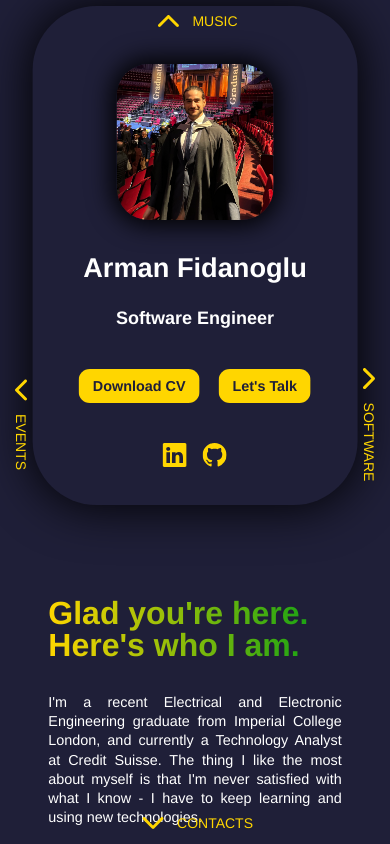
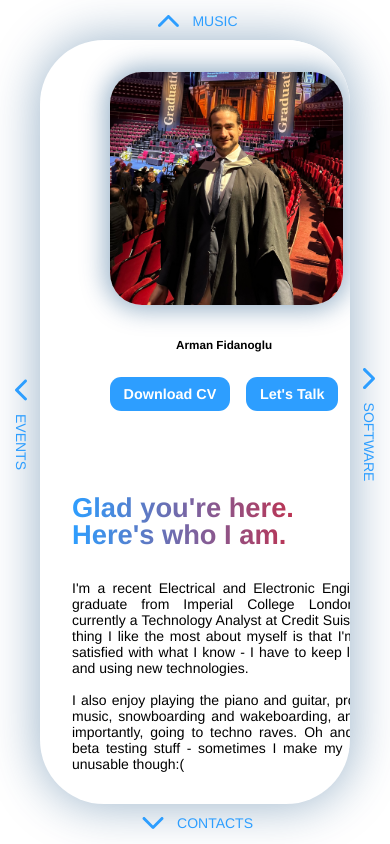
Before and after one commit to Armanfidan/armanfidan.github.io, a React (Create React App) app: page / in a window 390 px wide. Built offline with nearby package versions, Linux system fonts and the light colour scheme.

Commit message:
Redesigned home page to be more responsive.

```diff
--- a/src/App.css
+++ b/src/App.css
@@ -2,6 +2,16 @@
     width: 100%;
     height: 100%;
     position: absolute;
+}
+
+.slide-container {
+
+}
+
+img {
+    display: block;
+    width: 100%;
+    height: 100%;
 }
 
 html,
@@ -14,47 +24,24 @@ body {
     background: var(--colour-bg);
     font-family: Helvetica Neue, Helvetica, Arial, sans-serif;
     font-size: 14px;
-    color: #ffffff;
+    color: var(--colour-text);
     margin: 0;
     padding: 0;
 }
 
 .swiper {
+    position: absolute;
+    left: 0;
+    top: 0;
     width: 100%;
     height: 100%;
 }
 
 .swiper-slide {
-    position: absolute;
-    height: 90%;
-    width: 90%;
-    text-align: center;
-    font-size: 18px;
-    background: var(--colour-bg);
-
-    /* Center slide text vertically */
-    display: -webkit-box;
-    display: -ms-flexbox;
-    display: -webkit-flex;
-    display: flex;
-    -webkit-box-pack: center;
-    -ms-flex-pack: center;
-    -webkit-justify-content: center;
-    justify-content: center;
-    -webkit-box-align: center;
-    -ms-flex-align: center;
-    -webkit-align-items: center;
-    align-items: center;
-}
-
-.swiper-slide img {
-    display: block;
-    width: 100%;
-    height: 100%;
-    object-fit: cover;
+    /*background: var(--colour-bg);*/
 }
 
 .swiper-v {
-    background: var(--colour-bg);
-    z-index: 100;
+    /*background: var(--colour-bg);*/
+    z-index: 10;
 }
--- a/src/App.tsx
+++ b/src/App.tsx
@@ -2,12 +2,15 @@ import React, {useState} from 'react';
 import './App.css';
 
 import {SwiperSlide} from "swiper/react";
+import SwiperCore, { Scrollbar } from 'swiper';
 
 import "swiper/css";
 import "swiper/css/pagination";
 import CustomSwiper from "./components/nav/CustomSwiper";
 import NavButtons from "./components/nav/NavButtons";
 import Home from "./components/home/Home";
+
+SwiperCore.use([Scrollbar]);
 
 function App() {
     const initialSlide: [number, number] = [1, 1];
--- a/src/components/home/Home.tsx
+++ b/src/components/home/Home.tsx
@@ -10,19 +10,28 @@ function Home() {
                 <div className="profile-picture">
                     <img src={require("../../assets/me.jpg")} alt="Me"/>
                 </div>
-                <h2>Arman Fidanoglu</h2>
-                <h4 className="text-light">Software Engineer</h4>
-                <HomeButtons/>
-                <Socials/>
+                <div id="intro">
+                    <div>
+                        <h2>Arman Fidanoglu</h2>
+                        <br/>
+                        <HomeButtons/>
+                    </div>
+                    <div>
+                        <h4 style={{marginTop: '1.6rem'}} className="text-light">Software Engineer</h4>
+                        <Socials/>
+                    </div>
+                </div>
             </div>
             <div className="about-container">
                 <h1>Glad you're here.<br/>Here's who I am.</h1>
                 <p>I'm a recent Electrical and Electronic Engineering graduate from Imperial College London, and
                     currently a Technology Analyst at Credit Suisse.
-                    The thing I like the most about myself is that I'm never satisfied with what I know - I have to keep
+                    The thing I like the most about myself is that I'm never satisfied with what I know - I have to
+                    keep
                     learning and using new technologies.
                     <br/><br/>
-                    I also enjoy playing the piano and guitar, producing music, snowboarding and wakeboarding, and most
+                    I also enjoy playing the piano and guitar, producing music, snowboarding and wakeboarding, and
+                    most
                     importantly, going to techno raves.
                     Oh and I love beta testing stuff - sometimes I make my devices unusable though:(
                 </p>
--- a/src/components/home/home.css
+++ b/src/components/home/home.css
@@ -1,43 +1,41 @@
 #home-container {
-    padding: 7rem 15% 7rem 15%;
+    padding: 2rem;
+    display: grid;
+    grid-template-columns: 1fr 1fr;
+    border-radius: 4rem;
+    position: absolute;
+    left: var(--container-margin);
+    top: var(--container-margin);
+    bottom: var(--container-margin);
+    right: var(--container-margin);
     /*overflow: hidden;*/
-    display: grid;
-    position: relative;
-    grid-template-columns: 1fr 1fr;
+    align-items: center;
 }
 
 .profile-card {
     background: var(--colour-bg);
     box-shadow: 0 0 50px 1px var(--colour-primary-shadow);
-    border-radius: 4rem;
+    border-radius: 3.5rem;
     padding: 2rem;
-    height: fit-content;
-    width: 50%;
     position: relative;
-    transform: translateY(-50%) translateX(-25%);
-    top: 50%;
-    left: 50%;
-    align-items: center;
     text-align: center;
+    width: 60%;
+    left: 18%;
 }
 
 .profile-card h2 {
     font-weight: 600;
-    font-size: 1.7rem;
-    line-height: 2rem;
-    margin-bottom: 0.3rem;
+    font-size: 1.5rem;
+    line-height: 0;
+    margin: 2.5rem 0 0.5rem 0;
 }
 
 .profile-picture {
     box-shadow: 0 0 25px 5px var(--colour-primary-shadow);
-    margin-top: 10%;
-    width: 60%;
     position: relative;
-    left: 20%;
     object-fit: revert;
-    height: 50%;
     overflow: hidden;
-    margin-bottom: 2rem;
+    /*margin-bottom: 2rem;*/
     border-radius: 2rem;
 }
 
@@ -47,9 +45,9 @@
 }
 
 .profile-card-buttons {
-    margin-top: 2.5rem;
+    margin-top: 0.5rem;
     display: flex;
-    gap: 1.2rem;
+    gap: 1rem;
     justify-content: center;
 }
 
@@ -57,7 +55,7 @@
     display: flex;
     flex-direction: row;
     justify-content: center;
-    margin-top: 2.5rem;
+    margin-top: 1rem;
     gap: 1rem;
     position: relative;
     font-size: 1.5rem;
@@ -66,26 +64,18 @@
 .about-container {
     text-align: justify;
     position: relative;
-    height: fit-content;
-    width: 80%;
-    top: 50%;
-    left: 50%;
-    transform: translateY(-50%) translateX(-60%);
+    margin-right: 2rem;
 }
 
 .about-container h1 {
-    /*display: block;*/
     font-weight: 800;
-    font-size: 3.2rem;
-    line-height: 3.2rem;
+    font-size: 4vw;
+    line-height: 4vw;
     background: linear-gradient(90deg, var(--colour-primary), var(--colour-primary-variant));
     background-clip: text;
     color: transparent;
-    background-size: 90%;
-}
-
-.about-container p {
-    margin-top: 2rem;
+    margin-bottom: 2rem;
+    /*background-size: 90%;*/
 }
 
 .btn {
@@ -101,102 +91,55 @@
     transition: var(--transition);
 }
 
-.social {
-    color: var(--colour-primary);
-}
-.social:hover {
-    color: var(--colour-primary-variant);
-}
-
 .btn:hover {
     background: var(--colour-primary-variant);
     color: var(--colour-bg);
     border-color: transparent;
     box-shadow: none;
 }
-/* MEDIA QUERIES */
-@media screen and (max-width: 1500px) {
-    #home-container {
-        padding: 4rem 5% 7rem 5%;
-    }
 
-    .profile-card {
-        width: 55%;
-    }
-
-    .about-container {
-        width: 70%;
-    }
-
-    .about-container h1 {
-        font-weight: 700;
-        font-size: 2.5rem;
-        background-size: 100%;
-        /*line-height: 2.2rem;*/
-    }
-
-    .about-container p {
-        margin-top: 2rem;
-    }
+.social {
+    color: var(--colour-primary);
 }
 
-@media screen and (max-width: 1024px) {
+.social:hover {
+    color: var(--colour-primary-variant);
+}
+
+/* MEDIA QUERIES */
+@media screen and (max-width: 900px) {
     #home-container {
         padding: 0;
         grid-template-columns: 1fr;
         align-items: center;
+        box-shadow: 0 0 50px 1px var(--colour-primary-shadow);
+        overflow: hidden;
     }
 
     .profile-card {
-        position: relative;
-        transform: translateX(-50%);
-        top: 10%;
+        left: calc(20% - var(--container-margin));
+        box-shadow: none;
+    }
+
+    #intro {
+        display: grid;
+        grid-template-columns: 1fr 1fr;
+        gap: 2rem;
+    }
+    #intro h2 {
+        font-size: 3vw;
     }
 
     .about-container {
-        position: relative;
-        width: 60%;
-        transform: translateX(-50%);
+        margin: 2rem;
     }
 
     .about-container h1 {
-        font-weight: 700;
-        font-size: 2.4rem;
-        line-height: 2.4rem;
+        font-size: 7vw;
+        line-height: 7vw;
     }
 
-    .about-container p {
-        margin-top: 2rem;
-        line-height: 1.2rem;
-        font-size: 0.9rem;
+    :root {
+        --container-margin: 40px;
     }
 }
-@media screen and (max-width: 600px) {
-    #home-container {
-        padding: 0 2rem 2rem 2rem;
-        grid-template-columns: 1fr;
-        overflow: visible;
-    }
-
-    .profile-card {
-        position: relative;
-        width: 80%;
-    }
-
-    .about-container {
-        /*margin: 20% 10% 30% 10%;*/
-        top: 30%;
-        width: 90%;
-    }
-
-    .about-container h1 {
-        font-weight: 700;
-        font-size: 2rem;
-        line-height: 2rem;
-    }
-
-    .about-container p {
-        margin-top: 2rem;
-        line-height: 1.2rem;
-    }
-}
--- a/src/index.css
+++ b/src/index.css
@@ -21,10 +21,13 @@ a {
 }
 
 :root {
-  --colour-bg: #1f1f38;
-  --colour-bg-variant: #2c2c6c;
-  --colour-primary: #FFD600FF;
-  --colour-primary-variant: #009d16;
+  --colour-bg: #fff;
+  --colour-bg-variant: #ffd676;
+  --colour-primary: #2d9eff;
+  --colour-primary-variant: #ff0000;
+  --colour-text: #000;
   --colour-light: #dcdcdc;
-  --colour-primary-shadow: rgb(0, 0, 0);
+  --colour-primary-shadow: rgba(0, 66, 119, 0.4);
+
+  --container-margin: 70px;
 }
```
